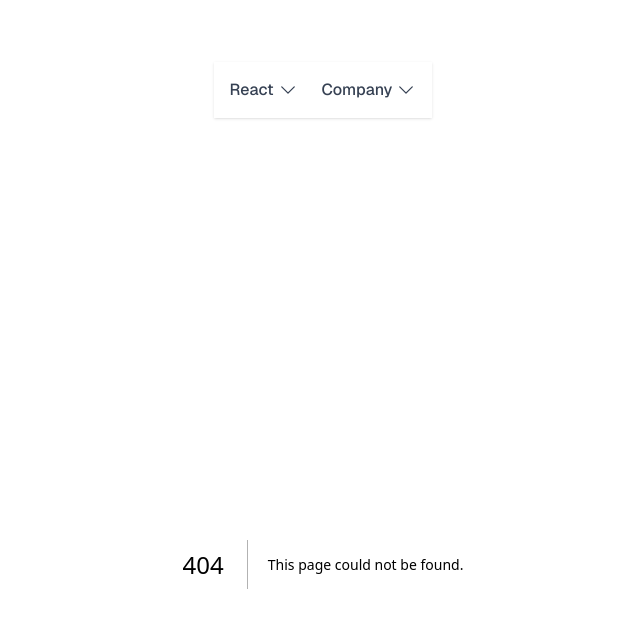
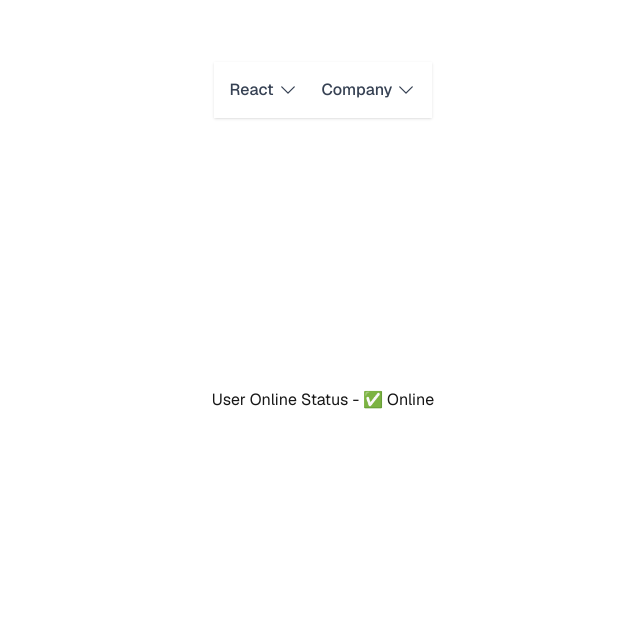
Before and after one commit to khanasif13/next-react-problem-statement, a Next.js app: page /pages/CustomHookDemo in a window 1280 px wide. Before the commit this address had no page. Shown: the top 628 px of the page, without its empty margins (317-957 px from the left). Built offline with nearby package versions, Linux system fonts and the light colour scheme.

Commit message:
Custom Hook Program added

```diff
--- a/src/app/components/MegaMenu.js
+++ b/src/app/components/MegaMenu.js
@@ -13,6 +13,7 @@ const menuData = [
       { label: 'Stop Watch', href: '/pages/StopWatchDemo' },
       { label: 'Todo List', href: '/pages/TodoListDemo' },
       { label: 'Fetch Data', href: '/pages/DataFetchDemo' },
+      { label: 'Custom Hook', href: '/pages/CustomHookDemo' },
     ],
   },
   {
--- /dev/null
+++ b/src/app/components/customhook.js
@@ -0,0 +1,12 @@
+"use client";
+import React, { useEffect } from "react";
+import useOnlineStatus from "../lib/useOnlineStatus";
+
+const CustomHook = () => {
+    const isOnline = useOnlineStatus();
+    return (
+        <h1>User Online Status - {isOnline ? '✅ Online' : '❌ Disconnected'}</h1>
+    )
+}
+
+export default CustomHook;
--- /dev/null
+++ b/src/app/lib/useOnlineStatus.js
@@ -0,0 +1,31 @@
+"use client";
+import React from "react";
+import { useState, useEffect } from "react";
+
+export const useOnlineStatus = () => {
+    const [isOnline, setIsOnline] = useState(true);
+
+    useEffect(() => {
+        const handleOnline = () => {
+            setIsOnline(true);
+            console.log("user is online");
+        }
+
+        const handleOffline = () => {
+            setIsOnline(false);
+            console.log("user is offline");
+        }
+
+        window.addEventListener('online',handleOnline);
+        window.addEventListener('offline',handleOffline);
+
+        return () => {
+            window.removeEventListener('online',handleOnline);
+            window.removeEventListener('offline',handleOffline);
+        }
+    },[]);
+
+    return isOnline;
+}
+
+export default useOnlineStatus;
--- /dev/null
+++ b/src/app/pages/CustomHookDemo/page.js
@@ -0,0 +1,10 @@
+import CustomHook from "@/app/components/customhook";
+import React from "react";
+
+const CustomHookDemo = () => {
+    return (
+        <CustomHook />
+    )
+}
+
+export default CustomHookDemo;
```
